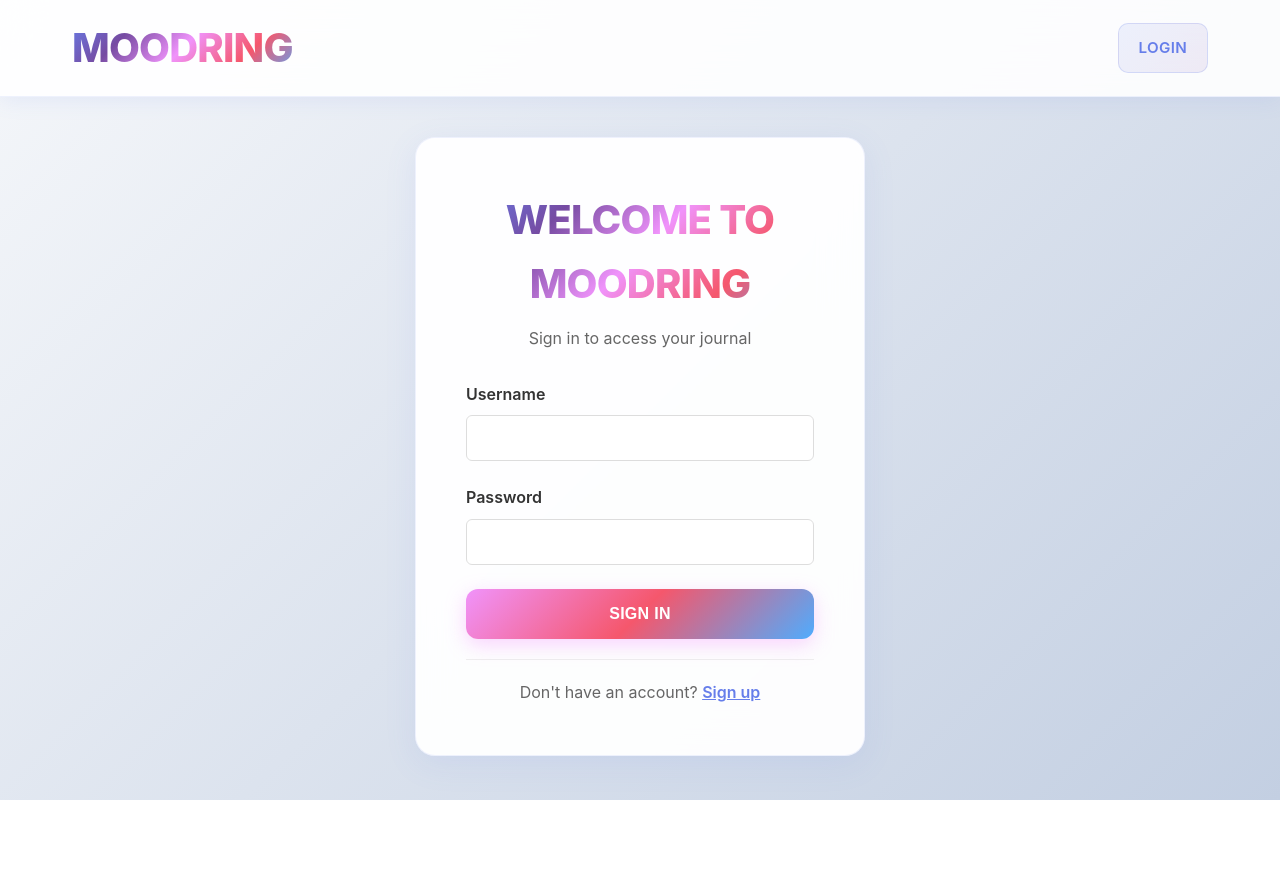
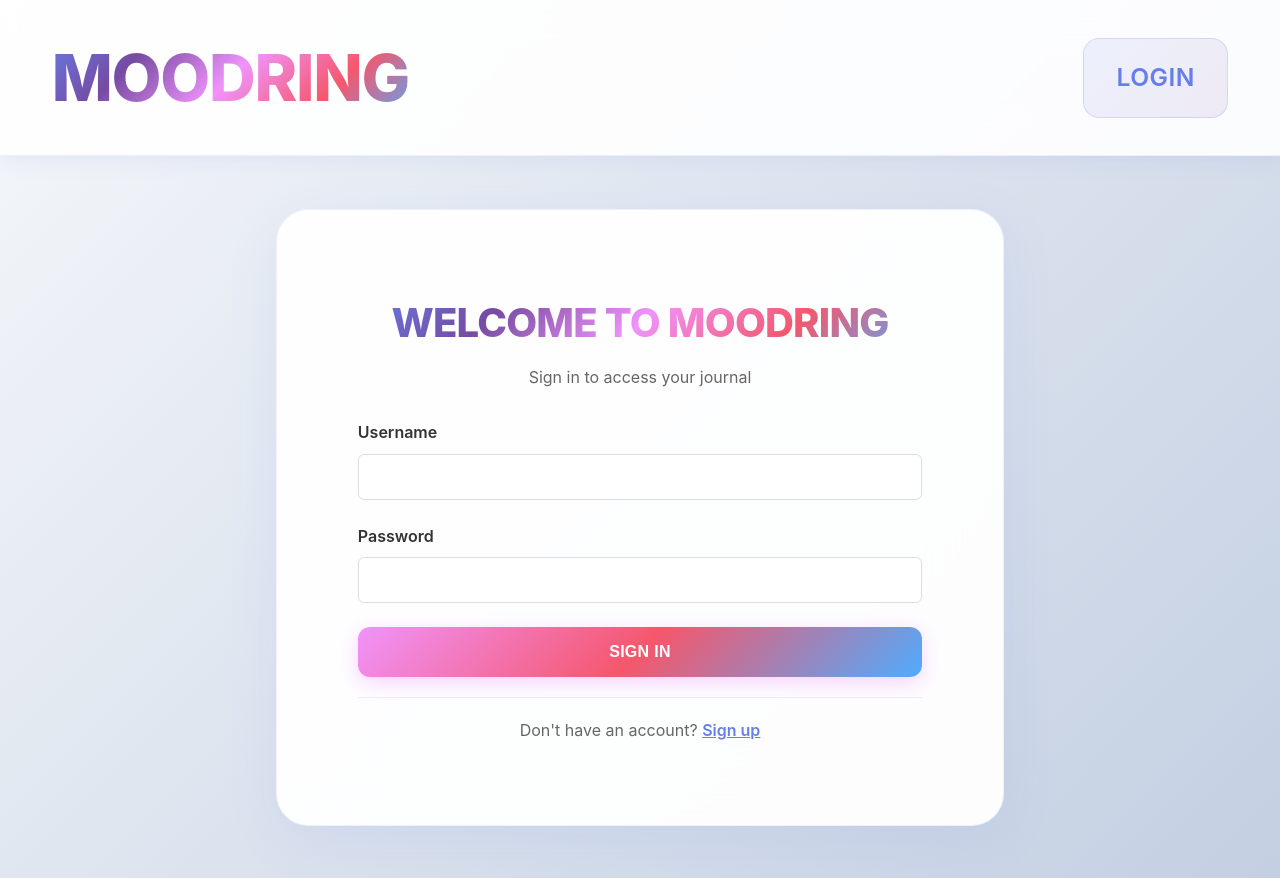
Before and after one commit to ThisbeSchoJo/moodring, a React (Create React App) app in the folder client/: page /login in a window 1280 px wide. Before the commit the page ends 800 px from the top, so only its background shows below. Built offline with nearby package versions, Linux system fonts and the light colour scheme.

Commit message:
adjusted styling of app to fit the golden ratio

```diff
--- a/client/src/App.css
+++ b/client/src/App.css
@@ -28,9 +28,9 @@ html {
 }
 
 .container {
-  max-width: 1200px;
+  max-width: 1941.6px; /* 1200 * 1.618 ≈ 1941.6 */
   margin: 0 auto;
-  padding: 20px;
+  padding: 32.36px; /* 20 * 1.618 ≈ 32.36 */
 }
 
 /* Full-width container for journal */
@@ -53,9 +53,9 @@ html {
 }
 
 .header-content {
-  max-width: 1200px;
+  max-width: 1941.6px; /* 1200 * 1.618 ≈ 1941.6 */
   margin: 0 auto;
-  padding: 1rem 2rem;
+  padding: 1.618rem 3.236rem; /* 1 * 1.618 ≈ 1.618, 2 * 1.618 ≈ 3.236 */
   display: flex;
   justify-content: space-between;
   align-items: center;
@@ -77,7 +77,7 @@ html {
   -webkit-background-clip: text;
   -webkit-text-fill-color: transparent;
   background-clip: text;
-  font-size: 2.5rem;
+  font-size: 4.045rem; /* 2.5 * 1.618 ≈ 4.045 */
   font-weight: 800;
   letter-spacing: -0.02em;
   text-shadow: none;
@@ -113,23 +113,23 @@ html {
 
 .nav {
   display: flex;
-  gap: 1rem;
+  gap: 1.618rem; /* 1 * 1.618 ≈ 1.618 */
   align-items: center;
 }
 
 .nav-link {
   display: flex;
   align-items: center;
-  gap: 0.5rem;
-  padding: 0.75rem 1.25rem;
+  gap: 0.809rem; /* 0.5 * 1.618 ≈ 0.809 */
+  padding: 1.214rem 2.023rem; /* 0.75 * 1.618 ≈ 1.214, 1.25 * 1.618 ≈ 2.023 */
   text-decoration: none;
   color: #667eea;
-  border-radius: 10px;
+  border-radius: 16.18px; /* 10 * 1.618 ≈ 16.18 */
   transition: all 0.4s ease;
   font-weight: 600;
-  font-size: 0.95rem;
+  font-size: 1.537rem; /* 0.95 * 1.618 ≈ 1.537 */
   text-transform: uppercase;
-  letter-spacing: 0.3px;
+  letter-spacing: 0.485px; /* 0.3 * 1.618 ≈ 0.485 */
   position: relative;
   overflow: hidden;
   background: linear-gradient(
@@ -159,8 +159,8 @@ html {
 .nav-link:hover {
   background: linear-gradient(135deg, #667eea 0%, #764ba2 50%, #f093fb 100%);
   color: white;
-  transform: translateY(-1px);
-  box-shadow: 0 4px 15px rgba(102, 126, 234, 0.4);
+  transform: translateY(-1.618px); /* 1 * 1.618 ≈ 1.618 */
+  box-shadow: 0 6.472px 24.27px rgba(102, 126, 234, 0.4); /* 4 * 1.618 ≈ 6.472, 15 * 1.618 ≈ 24.27 */
   border: 1px solid transparent;
 }
 
@@ -170,65 +170,68 @@ html {
 
 /* Journal */
 .journal {
-  padding: 2rem 0;
+  padding: 3.236rem 0; /* 2 * 1.618 ≈ 3.236 */
 }
 
 .journal-header {
   display: flex;
   justify-content: space-between;
   align-items: center;
-  margin-bottom: 2rem;
+  margin-bottom: 3.236rem; /* 2 * 1.618 ≈ 3.236 */
 }
 
 .journal-header h2 {
   color: white;
-  font-size: 2.5rem;
+  font-size: 4.045rem; /* 2.5 * 1.618 ≈ 4.045 */
   font-weight: 700;
 }
 
 .new-entry-btn {
   display: flex;
   align-items: center;
-  gap: 0.5rem;
-  padding: 0.75rem 1.5rem;
+  gap: 0.809rem; /* 0.5 * 1.618 ≈ 0.809 */
+  padding: 1.214rem 2.427rem; /* 0.75 * 1.618 ≈ 1.214, 1.5 * 1.618 ≈ 2.427 */
   background: linear-gradient(135deg, #667eea, #764ba2);
   color: white;
   text-decoration: none;
-  border-radius: 25px;
+  border-radius: 40.45px; /* 25 * 1.618 ≈ 40.45 */
   font-weight: 600;
   transition: all 0.3s ease;
-  box-shadow: 0 4px 15px rgba(102, 126, 234, 0.3);
+  box-shadow: 0 6.472px 24.27px rgba(102, 126, 234, 0.3); /* 4 * 1.618 ≈ 6.472, 15 * 1.618 ≈ 24.27 */
 }
 
 .new-entry-btn:hover {
-  transform: translateY(-2px);
-  box-shadow: 0 6px 20px rgba(102, 126, 234, 0.4);
+  transform: translateY(-3.236px); /* 2 * 1.618 ≈ 3.236 */
+  box-shadow: 0 9.708px 32.36px rgba(102, 126, 234, 0.4); /* 6 * 1.618 ≈ 9.708, 20 * 1.618 ≈ 32.36 */
 }
 
 /* Summary Cards */
 .summary-cards {
   display: grid;
-  grid-template-columns: repeat(auto-fit, minmax(200px, 1fr));
-  gap: 1rem;
-  margin-bottom: 2rem;
+  grid-template-columns: repeat(
+    auto-fit,
+    minmax(323.6px, 1fr)
+  ); /* 200 * 1.618 ≈ 323.6 */
+  gap: 1.618rem; /* 1 * 1.618 ≈ 1.618 */
+  margin-bottom: 3.236rem; /* 2 * 1.618 ≈ 3.236 */
 }
 
 .summary-card {
   background: rgba(255, 255, 255, 0.95);
-  backdrop-filter: blur(10px);
-  border-radius: 16px;
-  padding: 1.5rem;
+  backdrop-filter: blur(16.18px); /* 10 * 1.618 ≈ 16.18 */
+  border-radius: 25.888px; /* 16 * 1.618 ≈ 25.888 */
+  padding: 2.427rem; /* 1.5 * 1.618 ≈ 2.427 */
   display: flex;
   align-items: center;
-  gap: 1rem;
-  box-shadow: 0 4px 15px rgba(0, 0, 0, 0.1);
+  gap: 1.618rem; /* 1 * 1.618 ≈ 1.618 */
+  box-shadow: 0 6.472px 24.27px rgba(0, 0, 0, 0.1); /* 4 * 1.618 ≈ 6.472, 15 * 1.618 ≈ 24.27 */
 }
 
 .summary-icon {
-  width: 50px;
-  height: 50px;
+  width: 80.9px; /* 50 * 1.618 ≈ 80.9 */
+  height: 80.9px; /* 50 * 1.618 ≈ 80.9 */
   background: linear-gradient(135deg, #667eea, #764ba2);
-  border-radius: 12px;
+  border-radius: 19.416px; /* 12 * 1.618 ≈ 19.416 */
   display: flex;
   align-items: center;
   justify-content: center;
@@ -236,67 +239,70 @@ html {
 }
 
 .summary-content h3 {
-  font-size: 2rem;
+  font-size: 3.236rem; /* 2 * 1.618 ≈ 3.236 */
   font-weight: 700;
   color: #333;
-  margin-bottom: 0.25rem;
+  margin-bottom: 0.405rem; /* 0.25 * 1.618 ≈ 0.405 */
 }
 
 .summary-content p {
   color: #666;
-  font-size: 0.9rem;
+  font-size: 1.456rem; /* 0.9 * 1.618 ≈ 1.456 */
 }
 
 /* Empty State */
 .empty-state {
   text-align: center;
-  padding: 4rem 2rem;
+  padding: 6.472rem 3.236rem; /* 4 * 1.618 ≈ 6.472, 2 * 1.618 ≈ 3.236 */
   background: rgba(255, 255, 255, 0.95);
-  backdrop-filter: blur(10px);
-  border-radius: 20px;
-  box-shadow: 0 4px 15px rgba(0, 0, 0, 0.1);
+  backdrop-filter: blur(16.18px); /* 10 * 1.618 ≈ 16.18 */
+  border-radius: 32.36px; /* 20 * 1.618 ≈ 32.36 */
+  box-shadow: 0 6.472px 24.27px rgba(0, 0, 0, 0.1); /* 4 * 1.618 ≈ 6.472, 15 * 1.618 ≈ 24.27 */
 }
 
 .empty-icon {
-  font-size: 4rem;
-  margin-bottom: 1rem;
+  font-size: 6.472rem; /* 4 * 1.618 ≈ 6.472 */
+  margin-bottom: 1.618rem; /* 1 * 1.618 ≈ 1.618 */
 }
 
 .empty-state h3 {
-  font-size: 1.5rem;
+  font-size: 2.427rem; /* 1.5 * 1.618 ≈ 2.427 */
   color: #333;
-  margin-bottom: 0.5rem;
+  margin-bottom: 0.809rem; /* 0.5 * 1.618 ≈ 0.809 */
 }
 
 .empty-state p {
   color: #666;
-  margin-bottom: 2rem;
+  margin-bottom: 3.236rem; /* 2 * 1.618 ≈ 3.236 */
 }
 
 .cta-button {
   display: inline-flex;
   align-items: center;
-  gap: 0.5rem;
-  padding: 1rem 2rem;
+  gap: 0.809rem; /* 0.5 * 1.618 ≈ 0.809 */
+  padding: 1.618rem 3.236rem; /* 1 * 1.618 ≈ 1.618, 2 * 1.618 ≈ 3.236 */
   background: linear-gradient(135deg, #667eea, #764ba2);
   color: white;
   text-decoration: none;
-  border-radius: 25px;
+  border-radius: 40.45px; /* 25 * 1.618 ≈ 40.45 */
   font-weight: 600;
   transition: all 0.3s ease;
-  box-shadow: 0 4px 15px rgba(102, 126, 234, 0.3);
+  box-shadow: 0 6.472px 24.27px rgba(102, 126, 234, 0.3); /* 4 * 1.618 ≈ 6.472, 15 * 1.618 ≈ 24.27 */
 }
 
 .cta-button:hover {
-  transform: translateY(-2px);
-  box-shadow: 0 6px 20px rgba(102, 126, 234, 0.4);
+  transform: translateY(-3.236px); /* 2 * 1.618 ≈ 3.236 */
+  box-shadow: 0 9.708px 32.36px rgba(102, 126, 234, 0.4); /* 6 * 1.618 ≈ 9.708, 20 * 1.618 ≈ 32.36 */
 }
 
 /* Entries Grid */
 .entries-grid {
   display: grid;
-  grid-template-columns: repeat(auto-fill, minmax(350px, 1fr));
-  gap: 1.5rem;
+  grid-template-columns: repeat(
+    auto-fill,
+    minmax(566.3px, 1fr)
+  ); /* 350 * 1.618 ≈ 566.3 */
+  gap: 2.427rem; /* 1.5 * 1.618 ≈ 2.427 */
 }
 
 .entry-card {
--- a/client/src/styling/entryform.css
+++ b/client/src/styling/entryform.css
@@ -1,11 +1,11 @@
 .entry-form {
-  max-width: 700px;
+  max-width: 1132.6px; /* 700 * 1.618 ≈ 1132.6 */
   margin: 0 auto;
-  padding: 40px;
+  padding: 64.72px; /* 40 * 1.618 ≈ 64.72 */
   background: rgba(255, 255, 255, 0.95);
-  backdrop-filter: blur(20px);
-  border-radius: 20px;
-  box-shadow: 0 8px 32px rgba(102, 126, 234, 0.1);
+  backdrop-filter: blur(32.36px); /* 20 * 1.618 ≈ 32.36 */
+  border-radius: 32.36px; /* 20 * 1.618 ≈ 32.36 */
+  box-shadow: 0 12.944px 51.776px rgba(102, 126, 234, 0.1); /* 8 * 1.618 ≈ 12.944, 32 * 1.618 ≈ 51.776 */
   border: 1px solid rgba(102, 126, 234, 0.1);
 }
 
@@ -58,7 +58,7 @@
 }
 
 .form-group {
-  margin-bottom: 20px;
+  margin-bottom: 32.36px; /* 20 * 1.618 ≈ 32.36 */
 }
 
 .form-group label {
@@ -72,13 +72,13 @@
 .form-group textarea,
 .form-group select {
   width: 100%;
-  padding: 16px;
-  border: 2px solid rgba(102, 126, 234, 0.2);
-  border-radius: 12px;
-  font-size: 16px;
+  padding: 25.888px; /* 16 * 1.618 ≈ 25.888 */
+  border: 3.236px solid rgba(102, 126, 234, 0.2); /* 2 * 1.618 ≈ 3.236 */
+  border-radius: 19.416px; /* 12 * 1.618 ≈ 19.416 */
+  font-size: 25.888px; /* 16 * 1.618 ≈ 25.888 */
   font-family: inherit;
   background: rgba(255, 255, 255, 0.8);
-  backdrop-filter: blur(10px);
+  backdrop-filter: blur(16.18px); /* 10 * 1.618 ≈ 16.18 */
   transition: all 0.3s ease;
 }
 
@@ -92,9 +92,9 @@
 .form-group select:focus {
   outline: none;
   border-color: #667eea;
-  box-shadow: 0 0 0 3px rgba(102, 126, 234, 0.2);
+  box-shadow: 0 0 0 4.854px rgba(102, 126, 234, 0.2); /* 3 * 1.618 ≈ 4.854 */
   background: rgba(255, 255, 255, 0.95);
-  transform: translateY(-1px);
+  transform: translateY(-1.618px); /* 1 * 1.618 ≈ 1.618 */
 }
 
 .mood-section {
--- a/client/src/styling/header.css
+++ b/client/src/styling/header.css
@@ -14,15 +14,15 @@
   background: linear-gradient(135deg, #4facfe 0%, #00f2fe 50%, #667eea 100%);
   color: white;
   border: none;
-  padding: 10px 18px;
-  border-radius: 8px;
+  padding: 16.18px 29.124px; /* 10 * 1.618 ≈ 16.18, 18 * 1.618 ≈ 29.124 */
+  border-radius: 12.944px; /* 8 * 1.618 ≈ 12.944 */
   cursor: pointer;
-  font-size: 14px;
+  font-size: 22.652px; /* 14 * 1.618 ≈ 22.652 */
   font-weight: 600;
   transition: all 0.4s ease;
-  box-shadow: 0 3px 12px rgba(79, 172, 254, 0.4);
+  box-shadow: 0 4.854px 19.416px rgba(79, 172, 254, 0.4); /* 3 * 1.618 ≈ 4.854, 12 * 1.618 ≈ 19.416 */
   text-transform: uppercase;
-  letter-spacing: 0.3px;
+  letter-spacing: 0.485px; /* 0.3 * 1.618 ≈ 0.485 */
   position: relative;
   overflow: hidden;
 }
@@ -44,8 +44,8 @@
 }
 
 .logout-button:hover {
-  transform: translateY(-1px);
-  box-shadow: 0 5px 15px rgba(79, 172, 254, 0.6);
+  transform: translateY(-1.618px); /* 1 * 1.618 ≈ 1.618 */
+  box-shadow: 0 8.09px 24.27px rgba(79, 172, 254, 0.6); /* 5 * 1.618 ≈ 8.09, 15 * 1.618 ≈ 24.27 */
   background: linear-gradient(135deg, #00f2fe 0%, #667eea 50%, #764ba2 100%);
 }
 
--- a/client/src/styling/journal.css
+++ b/client/src/styling/journal.css
@@ -4,15 +4,15 @@
   align-items: center;
   margin: 0;
   flex-wrap: wrap;
-  gap: 16px;
-  padding: 32px 48px 0 48px;
+  gap: 26px; /* 16 * 1.618 ≈ 26 */
+  padding: 52px 78px 0 78px; /* 32 * 1.618 ≈ 52, 48 * 1.618 ≈ 78 */
   background: transparent;
   border-bottom: none;
   box-shadow: none;
 }
 
 .journal-header h1 {
-  font-size: 3rem;
+  font-size: 4.85rem; /* 3 * 1.618 ≈ 4.85 */
   font-weight: 800;
   background: linear-gradient(
     135deg,
@@ -61,7 +61,7 @@
 
 .journal-actions {
   display: flex;
-  gap: 12px;
+  gap: 19px; /* 12 * 1.618 ≈ 19 */
   align-items: center;
   margin: 0;
   padding: 0;
--- a/client/src/styling/login.css
+++ b/client/src/styling/login.css
@@ -8,13 +8,13 @@
 
 .login-form {
   background: rgba(255, 255, 255, 0.95);
-  backdrop-filter: blur(20px);
-  padding: 50px;
-  border-radius: 20px;
-  box-shadow: 0 8px 32px rgba(102, 126, 234, 0.1);
+  backdrop-filter: blur(32.36px); /* 20 * 1.618 ≈ 32.36 */
+  padding: 80.9px; /* 50 * 1.618 ≈ 80.9 */
+  border-radius: 32.36px; /* 20 * 1.618 ≈ 32.36 */
+  box-shadow: 0 12.944px 51.776px rgba(102, 126, 234, 0.1); /* 8 * 1.618 ≈ 12.944, 32 * 1.618 ≈ 51.776 */
   border: 1px solid rgba(102, 126, 234, 0.1);
   width: 100%;
-  max-width: 450px;
+  max-width: 728.1px; /* 450 * 1.618 ≈ 728.1 */
 }
 
 .login-form h2 {
@@ -44,7 +44,7 @@
 }
 
 .form-group {
-  margin-bottom: 20px;
+  margin-bottom: 32.36px; /* 20 * 1.618 ≈ 32.36 */
 }
 
 .form-group label {
@@ -56,12 +56,12 @@
 
 .form-group input {
   width: 100%;
-  padding: 16px;
-  border: 2px solid rgba(102, 126, 234, 0.2);
-  border-radius: 12px;
-  font-size: 16px;
+  padding: 25.888px; /* 16 * 1.618 ≈ 25.888 */
+  border: 3.236px solid rgba(102, 126, 234, 0.2); /* 2 * 1.618 ≈ 3.236 */
+  border-radius: 19.416px; /* 12 * 1.618 ≈ 19.416 */
+  font-size: 25.888px; /* 16 * 1.618 ≈ 25.888 */
   background: rgba(255, 255, 255, 0.8);
-  backdrop-filter: blur(10px);
+  backdrop-filter: blur(16.18px); /* 10 * 1.618 ≈ 16.18 */
   transition: all 0.3s ease;
 }
 
```
